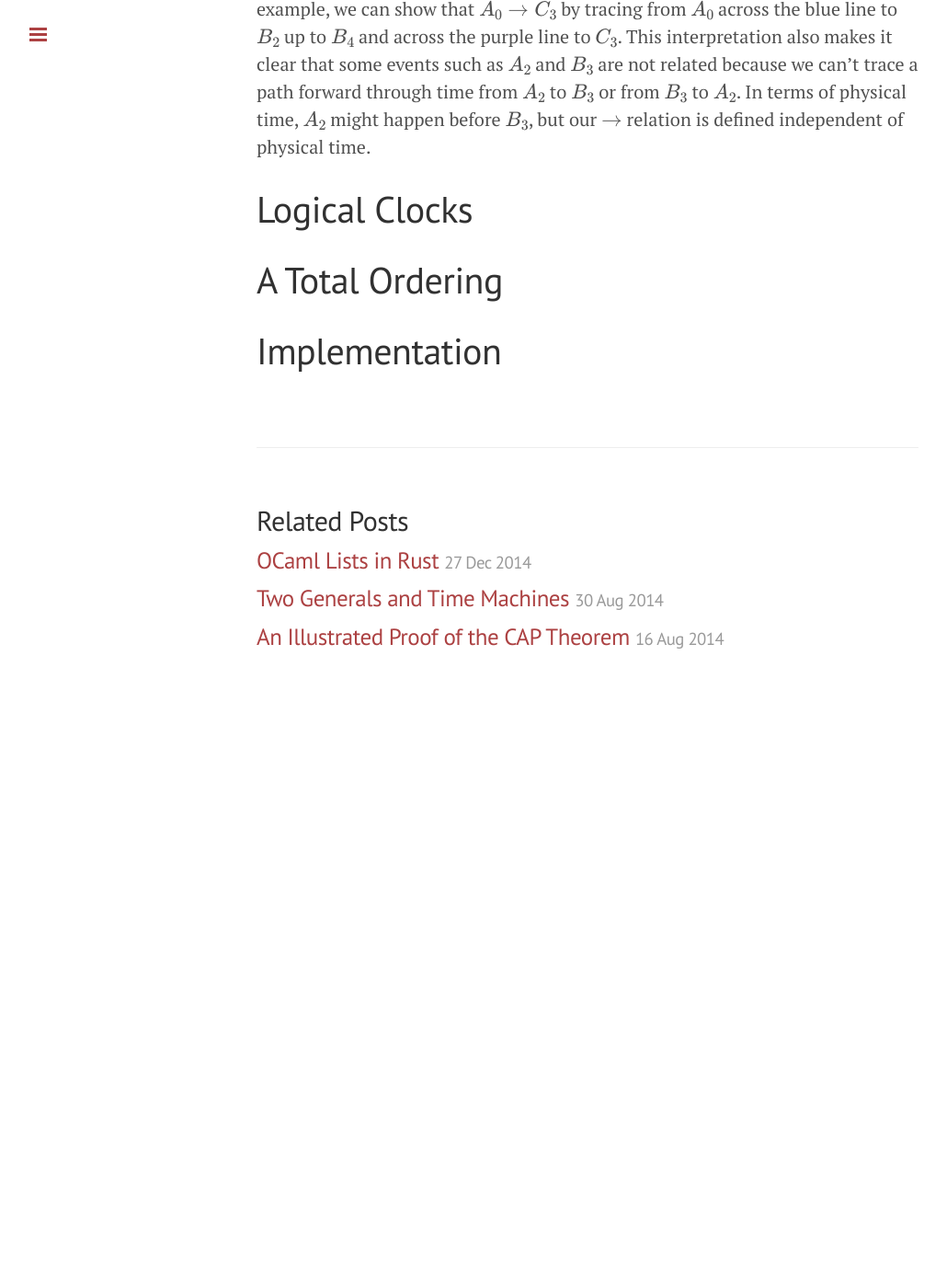
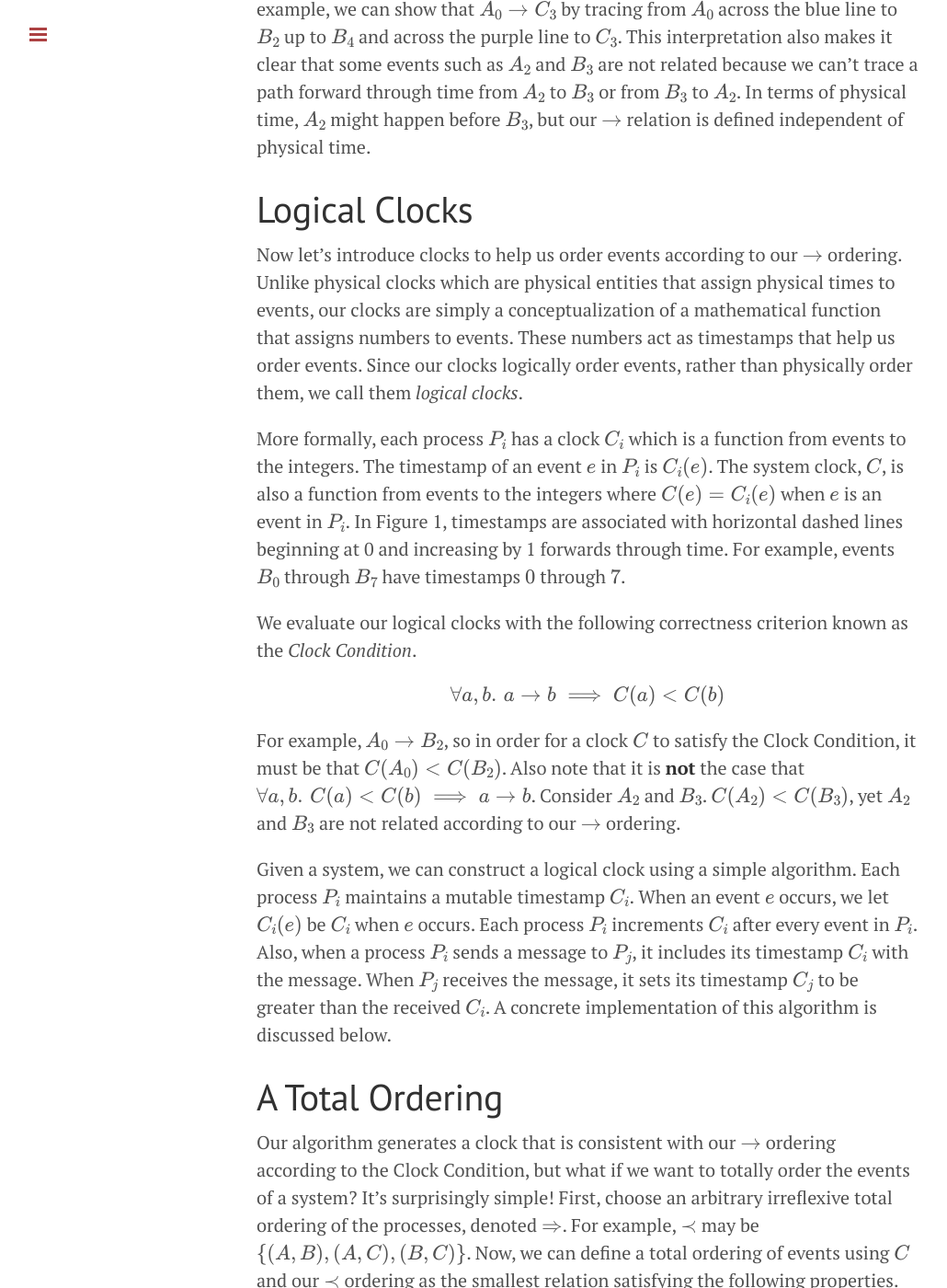
Before and after one commit to mwhittaker/mwhittaker.github.io, a Jekyll site: the page built from _posts/2015-01-20-logical-clocks.md, in a window 1280 px wide and 1400 px high, scrolled down 3957 px. Shown: the whole window at 92% size, without its empty margins (1-1031 px from the left). Built offline with Jekyll 4.4.1, drawn with Linux system fonts in a browser that asks for light colours; Markdown is read by kramdown in place of the engine named in the settings; formulas are drawn with MathJax 3; before the commit the page ends 4725 px from its top, so only the background shows below that; some of the changed text lies outside the part shown.

Commit message:
Added clock section and total ordering.

```diff
--- a/_posts/2015-01-20-logical-clocks.md
+++ b/_posts/2015-01-20-logical-clocks.md
@@ -17,11 +17,11 @@ Before we dive into time, clocks, or ordering, let's quickly review a bit of
 the underlying math.
 
 ## Sets ##
-A [*set*][wiki-set] is an unordered collection of distinct things. For example,
-we can bundle the integers 3, 11, and 0 into a set denoted $\\{3, 11, 0\\}$.
-Or, we could throw the integer 42 into a set with only one element: $\\{42\\}$.
-Or, we could have the empty set $\\{\\}$. We say an element $a$ is a member of
-$A$ if $A$ contains $a$, and we denote this $a \in A$.
+A [*set*][wiki-set] is an unordered collection of distinct things.  For
+example, we can bundle the integers 3, 11, and 0 into a set denoted $\\{3, 11,
+0\\}$.  Or, we could throw the integer 42 into a set with only one element:
+$\\{42\\}$.  Or, we could have the empty set $\\{\\}$. We say an element $a$ is
+a member of $A$ if $A$ contains $a$, and we denote this $a \in A$.
 
 A [*subset*][wiki-subset] $A$ of a set $B$ is a set whose elements are all
 members of $B$. We denote that $A$ is a subset of $B$ as $A \\subseteq B$. For
@@ -41,9 +41,9 @@ B$. For example, here's a couple relations on $\\{1, 2\\}$ and $\\{a, b, c\\}$:
 $\\{(1, a), (2, c)\\}$, $\\{(1, a), (2, b), (3, c)\\}$, $\\{\\}$, and $\\{(1,
 a), (1, b), (1, c)\\}$. We can denote $(a, b) \in R$ as $a\,R\,b$.  Consider
 for example the familiar "less-than" relation, $< $, on the set of natural
-numbers. Two naturals $i$, and $j$ are in the relation $< $ if $i$ is less
-than $j$. We denote this $i < j$. Concretely, $< $ is the infinite set
-$\\{(0, 1), (0, 2), (0, 3), \ldots, (1, 2), (1, 3), (1, 4), \ldots\\}$.
+numbers. Two naturals $i$, and $j$ are in the relation $< $ if $i$ is less than
+$j$. We denote this $i < j$. Concretely, $< $ is the infinite set $\\{(0, 1),
+(0, 2), (0, 3), \ldots, (1, 2), (1, 3), (1, 4), \ldots\\}$.
 
 ## Partial and Total Orderings ##
 An [*irreflexive partial ordering*][wiki-partial-ordering] on a set $A$ is a
@@ -72,14 +72,15 @@ ordering that satisifes another condition.
 
 - **totality**: if $a \neq b$ then $a < b$ or $b < a$
 
-For example, the "less-than" relation on natural numbers is an irreflexive total
-ordering. For all naturals $i$ and $j$ where $i \neq j$, $i < j$ or $j < i$.
+For example, the "less-than" relation on natural numbers is an irreflexive
+total ordering. For all naturals $i$ and $j$ where $i \neq j$, $i < j$ or $j <
+i$.
 
 # A Partial Ordering #
 Physical time forms a natural "happened-before" irreflexive partial ordering of
 events. If we consider two events $a$ and $b$, we can use physical time to know
 whether $a$ happened before $b$, $b$ happened before $a$, or the two are
-unrelated (i.e. they happened at the same time). Since physical clocks are
+unrelated (i.e. they happened at the same time).  Since physical clocks are
 imprecise, we can't use physical time in a distributed system, but we'd still
 like an irreflexive partial ordering of events.
 
@@ -91,9 +92,9 @@ set of events. There are three events each process can execute:
 2. Sending a message to another process
 3. Receiving a message to another process
 
-The union of every process' events is the set of events we wish to order. We can
-visualize such a system using a space-time graph, such as the one in Figure 1
-below. Each vertical line represents a process. Time flows forward as we
+The union of every process' events is the set of events we wish to order. We
+can visualize such a system using a space-time graph, such as the one in Figure
+1 below. Each vertical line represents a process. Time flows forward as we
 traverse the graph upwards through the set of events represented as annotated
 points. If one process sends a message and another receives a message, the two
 are events are connected by a colored line.
@@ -101,9 +102,7 @@ are events are connected by a colored line.
 <center>
   <figure>
     <img src="{{site.url}}/assets/lamport/clock.svg">
-    <figcaption>
-    Figure 1
-    </figcaption>
+    <figcaption> Figure 1 </figcaption>
   </figure>
 </center>
 
@@ -138,7 +137,55 @@ physical time, $A\_2$ might happen before $B\_3$, but our $\rightarrow$
 relation is defined independent of physical time.
 
 # Logical Clocks #
+Now let's introduce clocks to help us order events according to our
+$\rightarrow$ ordering. Unlike physical clocks which are physical entities that
+assign physical times to events, our clocks are simply a conceptualization of a
+mathematical function that assigns numbers to events.  These numbers act as
+timestamps that help us order events. Since our clocks logically order events,
+rather than physically order them, we call them *logical clocks*.
+
+More formally, each process $P\_i$ has a clock $C\_i$ which is a function from
+events to the integers. The timestamp of an event $e$ in $P\_i$ is $C\_i(e)$.
+The system clock, $C$, is also a function from events to the integers where
+$C(e) = C\_i(e)$ when $e$ is an event in $P\_i$. In Figure 1, timestamps are
+associated with horizontal dashed lines beginning at 0 and increasing by 1
+forwards through time. For example, events $B\_0$ through $B\_7$ have
+timestamps $0$ through $7$.
+
+We evaluate our logical clocks with the following correctness criterion known
+as the *Clock Condition*.
+
+$$ \forall a, b.\,a \rightarrow b \implies C(a) < C(b) $$
+
+For example, $A\_0 \rightarrow B\_2$, so in order for a clock $C$ to satisfy
+the Clock Condition, it must be that $C(A\_0) < C(B\_2)$. Also note that it is
+**not** the case that $\forall a, b.\, C(a) < C(b) \implies a \rightarrow b$.
+Consider $A\_2$ and $B\_3$. $C(A\_2) < C(B\_3)$, yet $A\_2$ and $B\_3$ are not
+related according to our $\rightarrow$ ordering.
+
+Given a system, we can construct a logical clock using a simple algorithm. Each
+process $P\_i$ maintains a mutable timestamp $C\_i$. When an event $e$ occurs, we
+let $C\_i(e)$ be $C\_i$ when $e$ occurs. Each process $P\_i$ increments $C\_i$
+after every event in $P\_i$. Also, when a process $P\_i$ sends a message to
+$P\_j$, it includes its timestamp $C\_i$ with the message. When $P\_j$ receives
+the message, it sets its timestamp $C\_j$ to be greater than the received
+$C\_i$. A concrete implementation of this algorithm is discussed below.
+
 # A Total Ordering #
+Our algorithm generates a clock that is consistent with our $\rightarrow$
+ordering according to the Clock Condition, but what if we want to totally order
+the events of a system? It's surprisingly simple! First, choose an arbitrary
+irreflexive total ordering of the processes, denoted $\Rightarrow$. For
+example, $\prec$ may be $\\{(A, B), (A, C), (B, C)\\}$. Now, we can define a
+total ordering of events using $C$ and our $\prec$ ordering as the smallest
+relation satisfying the following properties.
+
+1. If $C(a) < C(b)$, then $a \Rightarrow b$
+2. If $C(a) = C(b)$ and $a \prec b$, then $a \Rightarrow b$
+
+Now, we can order previously unrelated events. For example, $A\_1 \Rightarrow
+B\_2$ and $A\_2 \Rightarrow B\_3$.
+
 # Implementation #
 
 [lamport-paper]:          http://web.stanford.edu/class/cs240/readings/lamport.pdf
```
